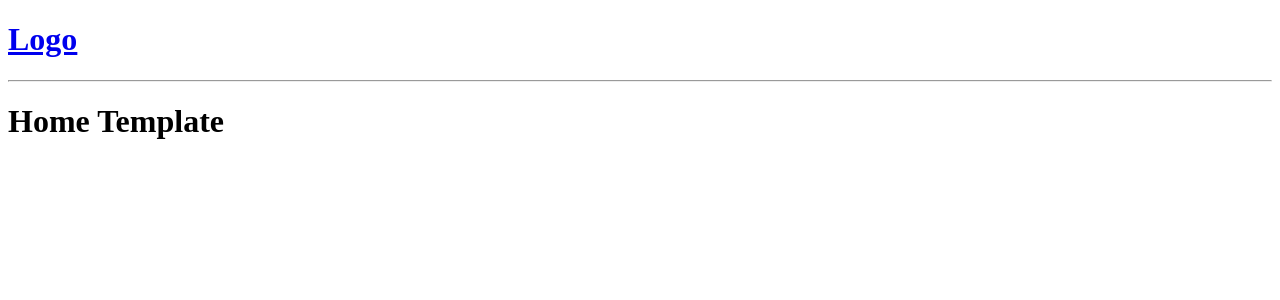
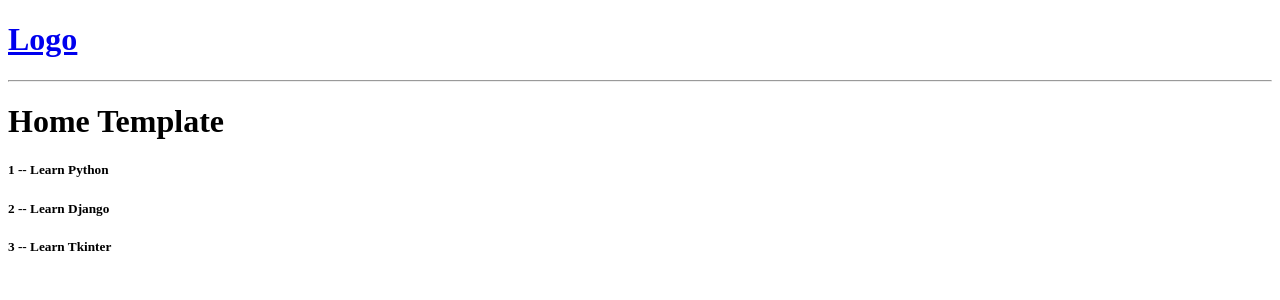
Before and after one commit to PriomDeb/codeflow, a Django app: page / in a window 1280 px wide. Shown: the top 300 px of the page. Run offline with Django 4.2, Linux system fonts and the light colour scheme.

Commit message:
Pass data into the template with django for loop

```diff
--- a/base/views.py
+++ b/base/views.py
@@ -3,9 +3,15 @@ from django.shortcuts import render
 # Create your views here.
 
 
+rooms = [
+    {'id':1, 'name': 'Learn Python'},
+    {'id':2, 'name': 'Learn Django'},
+    {'id':3, 'name': 'Learn Tkinter'},
+]
+
 
 def home(request):
-    return render(request, 'home.html')
+    return render(request, 'home.html', {'room':rooms})
 
 def room(request):
     return render(request, 'room.html')
--- a/templates/home.html
+++ b/templates/home.html
@@ -5,4 +5,14 @@
 
 <h1> Home Template</h1>
 
+<div>
+    <div>
+        {% for rooms in room %}
+        <div>
+            <h5>{{rooms.id}} -- {{rooms.name}}</h5>
+        </div>
+        {% endfor %}
+    </div>
+</div>
+
 {% endblock content %}
```
